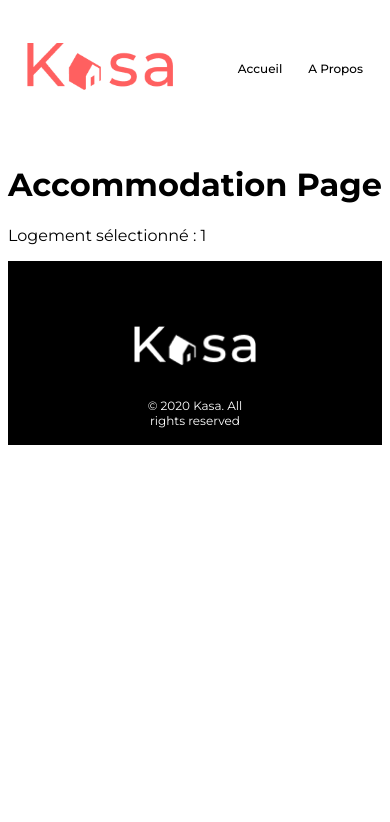
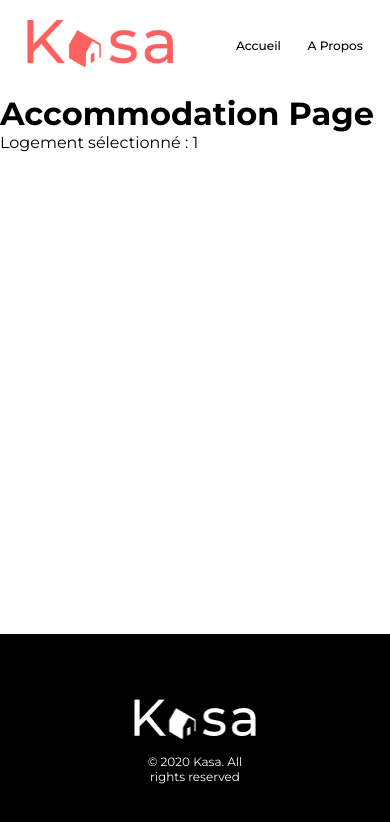
Before and after one commit to manuo1/OC-JS-REACT-P11, a React (Vite) app in the folder kasa/: page /accommodation/1 in a window 390 px wide. Shown: the top 822 px of the page. Built offline with nearby package versions, Linux system fonts and the light colour scheme.

Commit message:
feat(home): refacto style and better responsive design

```diff
--- a/kasa/src/components/Banner.jsx
+++ b/kasa/src/components/Banner.jsx
@@ -1,11 +1,19 @@
 import styles from './Banner.module.scss';
 
-function Banner({ image, text }) {
+function Banner({ image, textLines }) {
   return (
     <div className={styles.banner}>
       <img src={image} alt="" className={styles.image} />
       <div className={styles.overlay}></div>
-      {text ? <h1 className={styles.text}>{text}</h1> : null}
+      {textLines
+        ? (
+          <h1 className={styles.text}>
+            {textLines.map((line, index) => (
+              <span key={index}>{line}</span>
+            ))}
+          </h1>
+        )
+        : null}
     </div>
   );
 }
--- a/kasa/src/components/Banner.module.scss
+++ b/kasa/src/components/Banner.module.scss
@@ -1,4 +1,6 @@
 @use "../styles/variables" as vars;
+
+$banner-break-point: 460px;
 
 .banner {
   display: flex;
@@ -14,7 +16,7 @@
   width: clamp(335px, 86.11vw, 1240px);
   margin: 0 auto;
 
-  @media (max-width: 768px) {
+  @media (max-width: $banner-break-point) {
     justify-content: flex-start;
   }
 }
@@ -36,6 +38,8 @@
 }
 
 .text {
+  display: flex;
+  flex-direction: row;
   color: vars.$color-white;
   font-size: clamp(24px, 3.33vw, 48px);
   text-shadow: -1px -1px 0 vars.$color-black, 1px -1px 0 vars.$color-black,
@@ -43,4 +47,9 @@
     0px 4px 4px rgba(0, 0, 0, 0.25);
 
   z-index: 2;
+
+  @media (max-width: $banner-break-point) {
+    padding-left: 15px;
+    flex-direction: column;
+  }
 }
--- a/kasa/src/components/Card.module.scss
+++ b/kasa/src/components/Card.module.scss
@@ -10,11 +10,8 @@
   background: vars.$color-grey-light;
 
   width: 100%;
-  height: 340px;
+  height: clamp(255px, 225.0704px + 7.9812vw, 340px);
 
-  @media (max-width: 768px) {
-    height: 255px;
-  }
   &:hover {
     transform: scale(1.02);
 
--- a/kasa/src/components/CardGrid.module.scss
+++ b/kasa/src/components/CardGrid.module.scss
@@ -13,9 +13,6 @@
   background-color: vars.$color-grey-light;
   border-radius: 25px;
 
-  margin-top: 35px;
-  margin-bottom: 35px;
-
   grid-template-columns: repeat(3, 1fr);
 
   @media (max-width: 1375px) {
--- /dev/null
+++ b/kasa/src/components/Collapse.module.scss
@@ -0,0 +1,50 @@
+@use "../styles/variables" as vars;
+
+.collapse {
+  overflow: hidden;
+  border-radius: 10px 10px 5px 5px;
+  background-color: vars.$color-grey-light;
+  width: clamp(335px, 86.11vw, 1240px);
+  margin: 0 auto;
+  margin-bottom: 20px;
+}
+
+.header {
+  border-radius: 10px;
+  display: flex;
+  justify-content: space-between;
+  align-items: center;
+  padding: 15px 20px;
+  font-weight: bold;
+  font-size: 18px;
+  background-color: vars.$color-primary;
+  color: vars.$color-white;
+  cursor: pointer;
+  border: none;
+  width: 100%;
+}
+
+.icon {
+  transition: transform 0.3s ease;
+  transform-origin: center;
+}
+
+.iconOpen {
+  transform: rotate(180deg);
+}
+
+.content {
+  padding: 0 20px;
+  max-height: 0;
+  overflow: hidden;
+  opacity: 0;
+  visibility: hidden;
+  transition: max-height 0.4s ease, opacity 0.4s ease, visibility 0.4s ease;
+}
+
+.expanded {
+  padding: 15px 20px;
+  max-height: 500px;
+  opacity: 1;
+  visibility: visible;
+}
--- a/kasa/src/components/Footer.module.scss
+++ b/kasa/src/components/Footer.module.scss
@@ -6,11 +6,16 @@
   align-items: center;
   text-align: center;
 
-  padding: 65px 0 5px;
-  gap: 20px;
+  padding: 65px 0 30px;
+  gap: clamp(14px, 3.0845px + 2.9108vw, 45px);
+  padding-bottom: clamp(30px, 19.4366px + 2.8169vw, 60px);
 
   background-color: vars.$color-black;
   color: vars.$color-white;
+
+  @media (max-width: 900px) {
+    padding-bottom: 60px;
+  }
 }
 
 .logo {
--- a/kasa/src/components/Header.module.scss
+++ b/kasa/src/components/Header.module.scss
@@ -6,9 +6,6 @@
   display: flex;
   justify-content: space-between;
   align-items: center;
-
-  padding-top: 35px;
-  padding-bottom: 50px;
 
   width: clamp(335px, 86.11vw, 1240px);
   margin: 0 auto;
@@ -21,17 +18,13 @@
 
 .nav {
   display: flex;
-  gap: 65px;
-
-  @media (max-width: 768px) {
-    gap: 26px;
-  }
+  gap: clamp(26px, 12.2676px + 3.662vw, 65px);
 
   a {
     text-decoration: none;
     color: vars.$color-black;
 
-    font-size: clamp(12px, 1.67vw, 24px);
+    font-size: clamp(12px, 7.7746px + 1.1268vw, 24px);
     font-weight: 500;
 
     &:hover {
--- a/kasa/src/components/Layout.jsx
+++ b/kasa/src/components/Layout.jsx
@@ -1,15 +1,20 @@
 import { Outlet } from 'react-router-dom';
 import Header from './Header';
 import Footer from './Footer';
+import styles from './Layout.module.scss';
 
 export default function Layout() {
   return (
-    <>
-      <Header />
-      <main>
+    <div className={styles.layout}>
+      <header className={styles.header}>
+        <Header />
+      </header>
+      <main className={styles.main}>
         <Outlet />
       </main>
-      <Footer />
-    </>
+      <footer className={styles.footer}>
+        <Footer />
+      </footer>
+    </div>
   );
 }
--- /dev/null
+++ b/kasa/src/components/Layout.module.scss
@@ -0,0 +1,23 @@
+.layout {
+  display: flex;
+  flex-direction: column;
+  min-height: 100vh;
+  max-width: 1440px;
+  min-width: 375px;
+}
+
+.header {
+  margin-top: clamp(20px, 3.125vw, 45px);
+}
+
+.main {
+  display: flex;
+  flex-direction: column;
+  flex: 1;
+  gap: clamp(2px, -13.1408px + 4.0376vw, 45px);
+  margin-top: clamp(23px, 15.2535px + 2.0657vw, 45px);
+}
+
+.footer {
+  margin-top: 50px;
+}
--- a/kasa/src/pages/Home.jsx
+++ b/kasa/src/pages/Home.jsx
@@ -5,7 +5,7 @@ import bannerImage from '../assets/home-banner.png';
 function Home() {
   return (
     <>
-      <Banner image={bannerImage} text="Chez vous, partout et ailleurs" />
+      <Banner image={bannerImage} textLines={['Chez vous,\u00A0', 'partout et ailleurs']} />
       <CardGrid />
     </>
   );
--- a/kasa/src/styles/main.scss
+++ b/kasa/src/styles/main.scss
@@ -1,4 +1,6 @@
 * {
   font-family: "Montserrat", sans-serif;
   box-sizing: border-box;
+  margin: 0;
+  padding: 0;
 }
```
Also changed, not shown: kasa/src/components/Collapse.jsx (added, +34 -0 lines).
